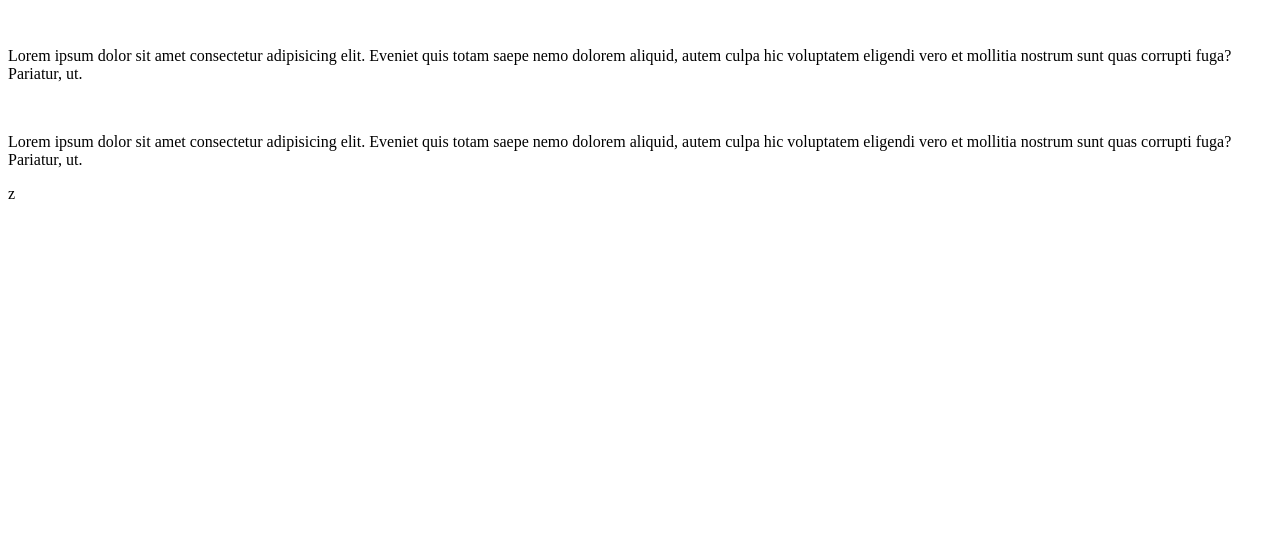
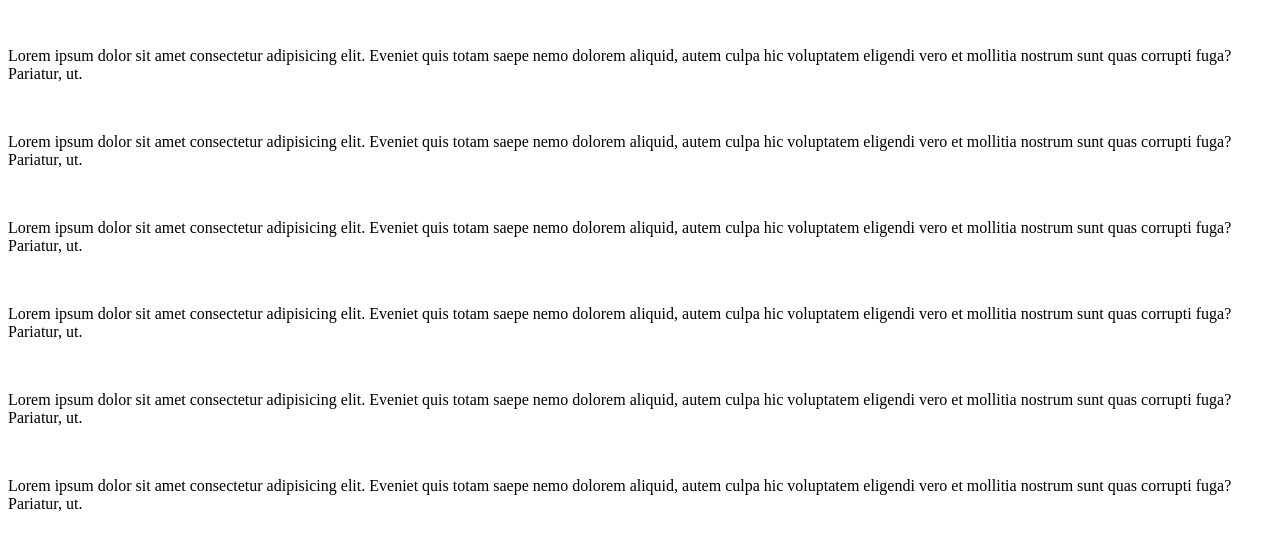
Before and after one commit to rodrigopenayo98/project-store.github.io, a plain HTML site: page index.html in a window 1280 px wide. Shown: the part 119-668 px from the top of the page. Drawn offline with Linux system fonts and the light colour scheme.

Commit message:
add new p tag

```diff
--- a/index.html
+++ b/index.html
@@ -13,7 +13,16 @@
   <br>
   <p>Lorem ipsum dolor sit amet consectetur adipisicing elit. Eveniet quis totam saepe nemo dolorem aliquid, autem culpa hic voluptatem eligendi vero et mollitia nostrum sunt quas corrupti fuga? Pariatur, ut.</p>
   <br>
-  <p>Lorem ipsum dolor sit amet consectetur adipisicing elit. Eveniet quis totam saepe nemo dolorem aliquid, autem culpa hic voluptatem eligendi vero et mollitia nostrum sunt quas corrupti fuga? Pariatur, ut.</p>z
+  <p>Lorem ipsum dolor sit amet consectetur adipisicing elit. Eveniet quis totam saepe nemo dolorem aliquid, autem culpa hic voluptatem eligendi vero et mollitia nostrum sunt quas corrupti fuga? Pariatur, ut.</p>
+  <br>
+  <p>Lorem ipsum dolor sit amet consectetur adipisicing elit. Eveniet quis totam saepe nemo dolorem aliquid, autem culpa hic voluptatem eligendi vero et mollitia nostrum sunt quas corrupti fuga? Pariatur, ut.</p>
+  <br>
+  <p>Lorem ipsum dolor sit amet consectetur adipisicing elit. Eveniet quis totam saepe nemo dolorem aliquid, autem culpa hic voluptatem eligendi vero et mollitia nostrum sunt quas corrupti fuga? Pariatur, ut.</p>
+  <br>
+  <p>Lorem ipsum dolor sit amet consectetur adipisicing elit. Eveniet quis totam saepe nemo dolorem aliquid, autem culpa hic voluptatem eligendi vero et mollitia nostrum sunt quas corrupti fuga? Pariatur, ut.</p>
+  <br>
+  <p>Lorem ipsum dolor sit amet consectetur adipisicing elit. Eveniet quis totam saepe nemo dolorem aliquid, autem culpa hic voluptatem eligendi vero et mollitia nostrum sunt quas corrupti fuga? Pariatur, ut.</p>
+
 
 </body>
 </html>
```
